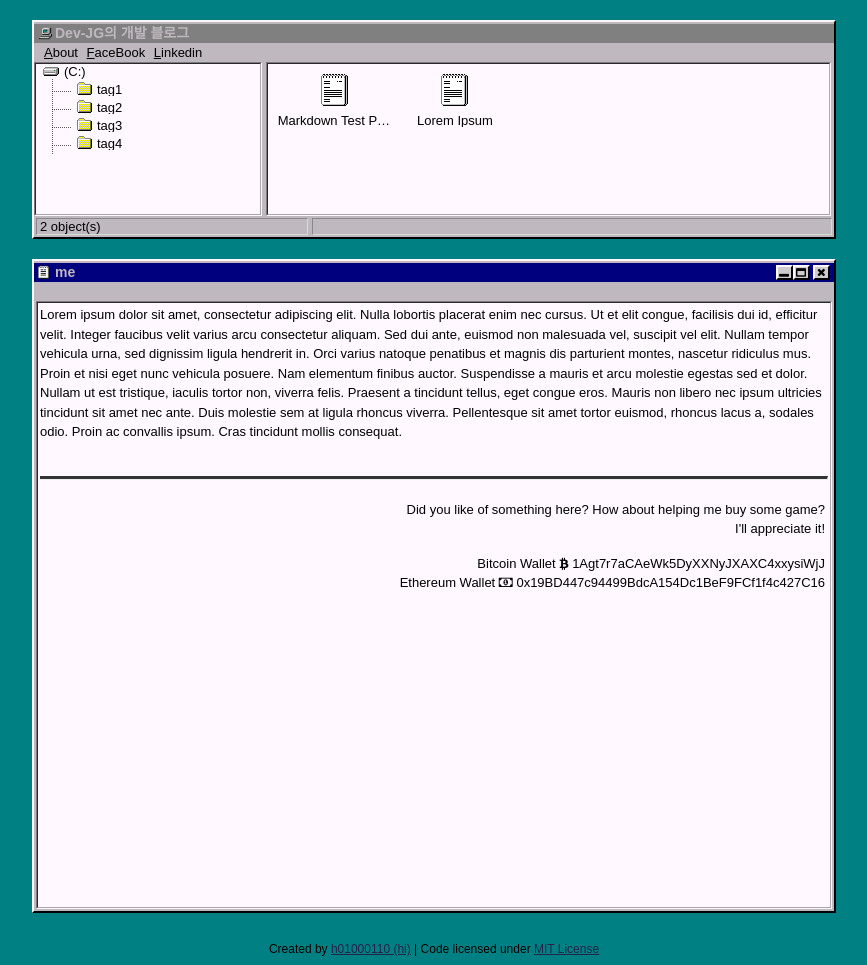
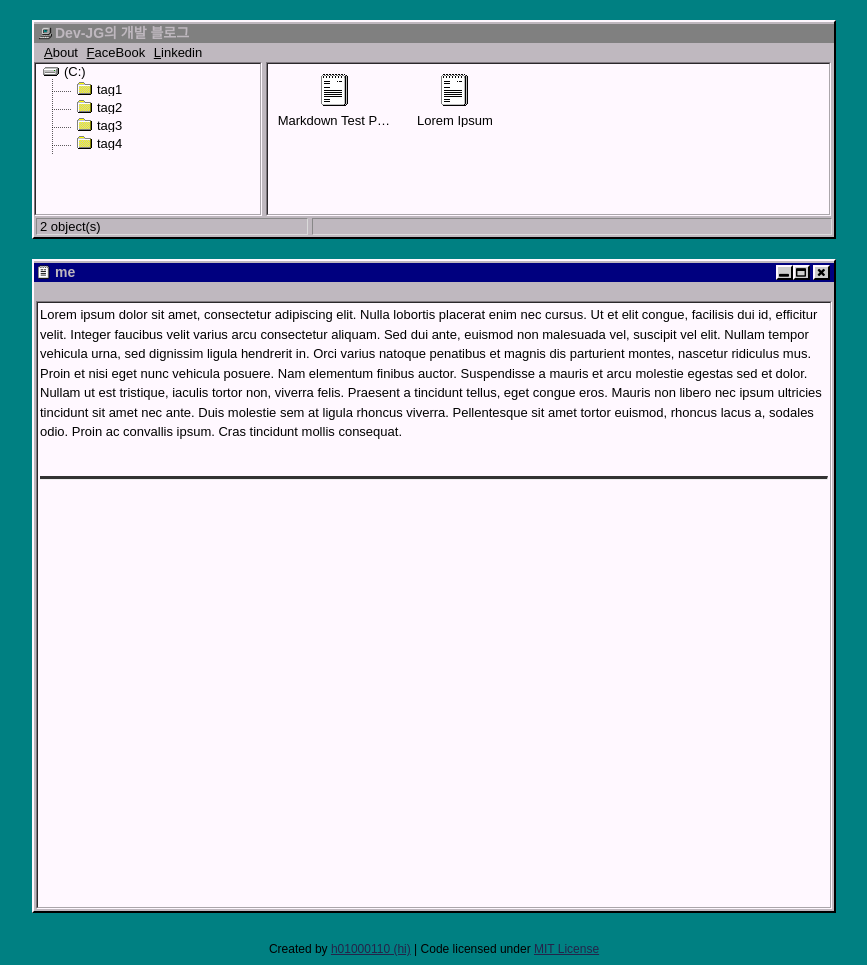
Before and after one commit to dev-JG/dev-jg.github.io, a Jekyll site: the page built from me/index.md, in a window 1280 px wide. Shown: the whole page, without its empty margins (206-1073 px from the left). Built offline with Jekyll 4.4.1, drawn with Linux system fonts in a browser that asks for light colours.

Commit message:
- 오류수정

```diff
--- a/404.html
+++ b/404.html
@@ -4,4 +4,4 @@ title: 404...
 permalink: /404.html
 ---
 
-<p>Sorry this page does not exist... :(</p>
+<p>잘못된 페이지 접근입니다... :(</p>
--- a/_config.yml
+++ b/_config.yml
@@ -1,5 +1,5 @@
 permalink: /:year:month:day/:title
-url: #Your url here
+url: "https://dev-jg.github.io/"
 baseurl: /project
 
 # variables
--- a/_includes/donate.html
+++ b/_includes/donate.html
@@ -2,7 +2,5 @@
 <hr>
 <br>
 <div class="donate">
-	<p>Did you like of something here? How about helping me buy some game?<br>
-	I'll appreciate it!</p>
-	<p>Bitcoin Wallet <i class="fa fa-btc"></i> 1Agt7r7aCAeWk5DyXXNyJXAXC4xxysiWjJ<br>Ethereum Wallet <i class="fa fa-money"></i> 0x19BD447c94499BdcA154Dc1BeF9FCf1f4c427C16</p>
+
 </div>
```
